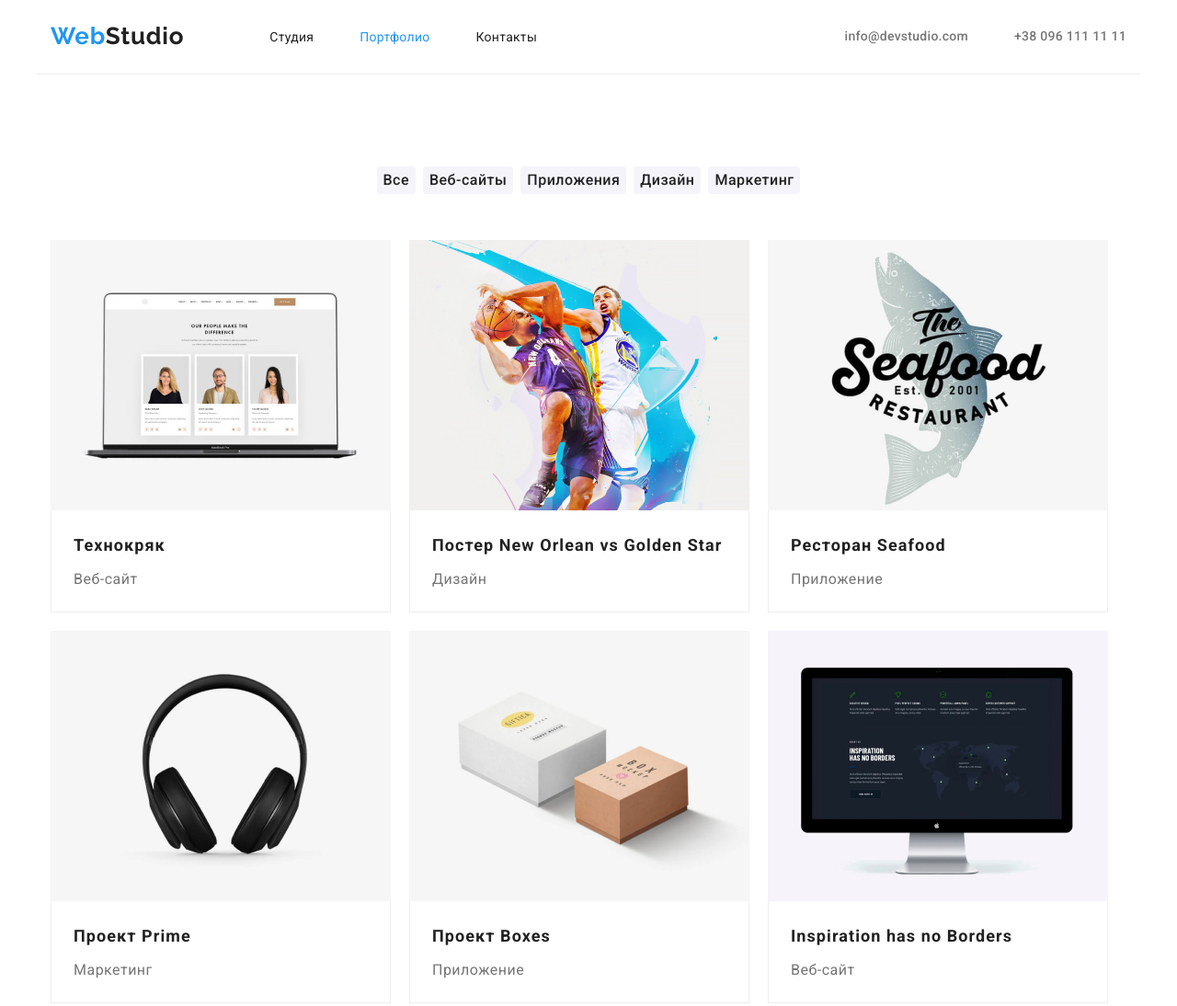
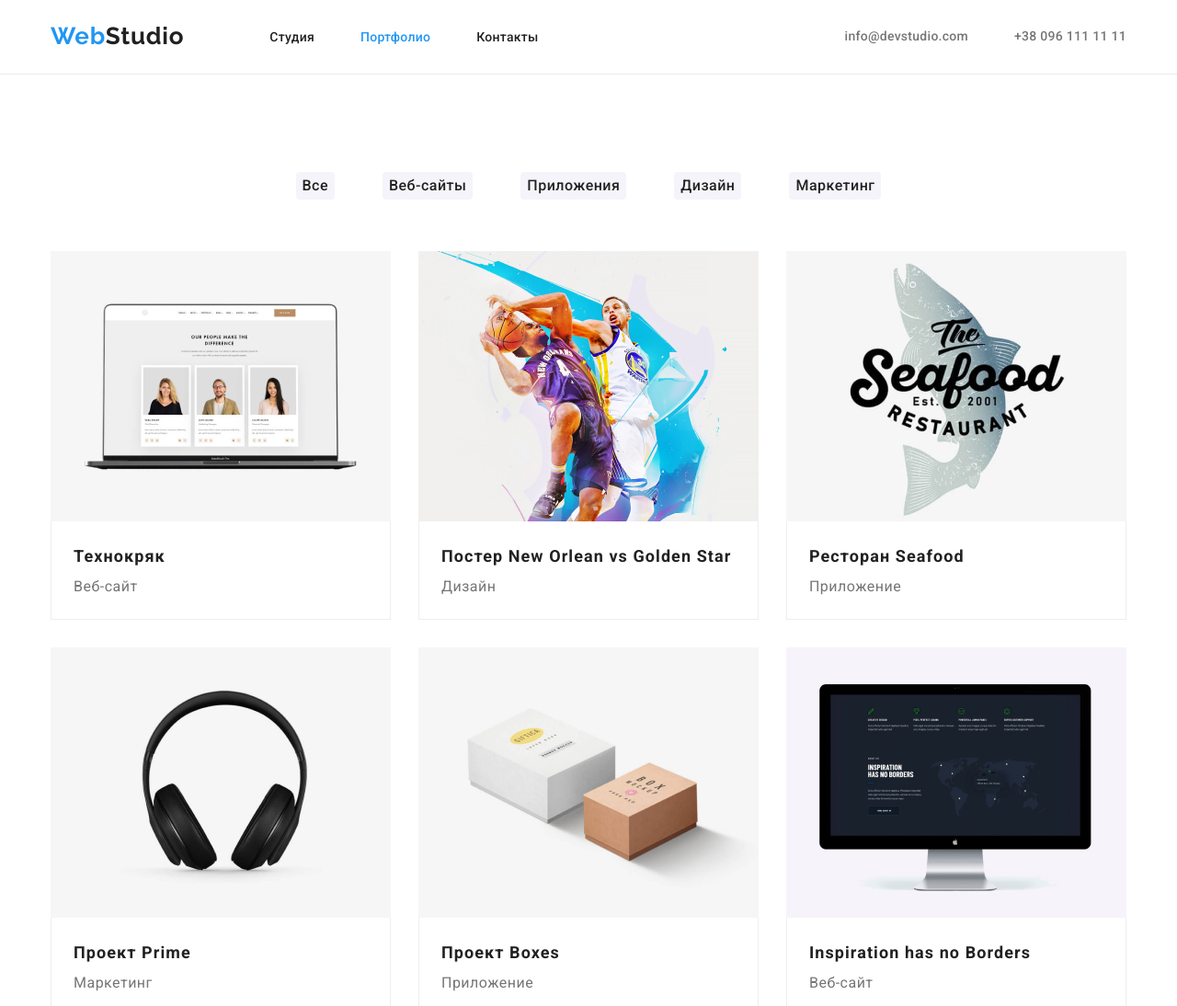
Before and after one commit to YuriiT2007/goit-markup-hw-03, a plain HTML site: page portfolio.html in a window 1280 px wide. Shown: the top 1094 px of the page at 92% size. Drawn offline with nearby package versions, Linux system fonts and the light colour scheme.

Commit message:
ater home

```diff
--- a/css/style.css
+++ b/css/style.css
@@ -35,16 +35,24 @@ h1,h2,h3,h4,p,ul {
 
     }
     /*------------разметка nav----------*/
+
+
     .header-nav{
        background-color: var(--main-bg-color);
+       display: flex;
        border-bottom: 1px solid #ECECEC;
-       display: flex;
+     margin-left: 0 auto;
        align-items: center;
+
+    }
+    .had{
+        display: flex;
     }
     .main-nav{
         color: var(--text-dec-black);
         display: flex;
         align-items: center;
+        margin-right: 0px;
 
     }
         /* font-family: Roboto;
@@ -114,6 +122,7 @@ h1,h2,h3,h4,p,ul {
         list-style: none;
         display: flex;
         margin-left: 93px;
+
         /* display: inline;
         display: inline-flex; */
         /* display: flex;
@@ -135,6 +144,7 @@ h1,h2,h3,h4,p,ul {
         font-size: 14px;
         padding-top: 32px;
         padding-bottom: 32px;
+        font-weight: 500;
 
     }
     .link:hover{
@@ -147,11 +157,12 @@ h1,h2,h3,h4,p,ul {
     } */
     .contact{
         list-style: none;
-        font-weight: 500;
+        /* font-weight: 500; */
         font-size: 14px;
         line-height: 1.14;
         display: flex;
         margin-left: auto;
+        align-items: center;
 
         /* display: inline-flex; */
     }
@@ -163,6 +174,8 @@ h1,h2,h3,h4,p,ul {
     .contact .linka{
         margin-right: 50px;
         font-size: 14px;
+        align-items: center;
+        display: flex;
     }
    .linka:last-child{
         margin-right: 0px;
@@ -194,6 +207,7 @@ h1,h2,h3,h4,p,ul {
         font-weight: 900;
         font-size: 44px;
         line-height: 1.36;
+        letter-spacing: 0.06em;
         margin-top:0;
         margin-bottom: 0;
         text-align: center;
@@ -469,6 +483,7 @@ h1,h2,h3,h4,p,ul {
     .section-but{
         padding-top: 100px;
         padding-bottom: 94px;
+
     }
     .button-tipe{
        /* background-color: var(--text-bg-dop); */
@@ -481,6 +496,12 @@ h1,h2,h3,h4,p,ul {
        justify-content: center;
        margin-bottom: 50px;
 
+    }
+    .butli{
+        padding-top: 6px;
+        padding-right: 22px;
+        padding-bottom: 6px;
+        padding-left: 22px;
     }
    .but.mar{
         margin-right: 0px;
@@ -514,15 +535,15 @@ h1,h2,h3,h4,p,ul {
         list-style: none;
         display: flex;
        flex-wrap: wrap;
-       margin-left: -20px;
-       margin-top: -20px;
+       margin-left: -30px;
+       margin-top: -30px;
 
     }
     .all-inf-teh-li{
         display: flex;
-        margin-left: 20px;
-        margin-top: 20px;
-        flex-basis: calc(100%/3-20);
+        margin-left: 30px;
+        margin-top: 30px;
+        flex-basis: calc(100%/ 3 - 30px);
     }
     .all-info{
         text-decoration: none;
@@ -557,7 +578,7 @@ h1,h2,h3,h4,p,ul {
         line-height: 2;
         letter-spacing: 0.06em;
         margin-bottom: 4px;
-
+       display: inline;
 
     }
     .instrument-veb{
@@ -565,6 +586,7 @@ h1,h2,h3,h4,p,ul {
         font-size: 16px;
         line-height:1.87;
         letter-spacing: 0.03em;
+
 
     }
 
--- a/portfolio.html
+++ b/portfolio.html
@@ -13,9 +13,9 @@
 
     <!------------------------------Шапка---------------------->
 
-    <header class="header-nav container" >
-
-      <nav class="main-nav">
+    <header class="header-nav" >
+    <div class="container had">
+       <nav class="main-nav">
        <!-- <div class="container"> -->
 
        <a href="/" class="link-studio"> <span class="logoone">Web</span><span class="logoand">Studio</span></a>
@@ -25,13 +25,15 @@
          <li><a href="./portfolio.html" class="link boxin current" >Портфолио</a></li>
          <li><a href="" class="link">Контакты</a></li>
        </ul>
-     </nav>
+
+      </nav>
        <ul class="contact">
          <li class="linka"><a href="mailto:info@devstudio.com " class="link" >info@devstudio.com</a></li>
          <li class="linka"><a href="tel:+380961111111" class="link" >+38 096 111 11 11</a></li>
        </ul>
+
      <!-- </div> -->
-
+    </div>
 
 
    </header>
```
